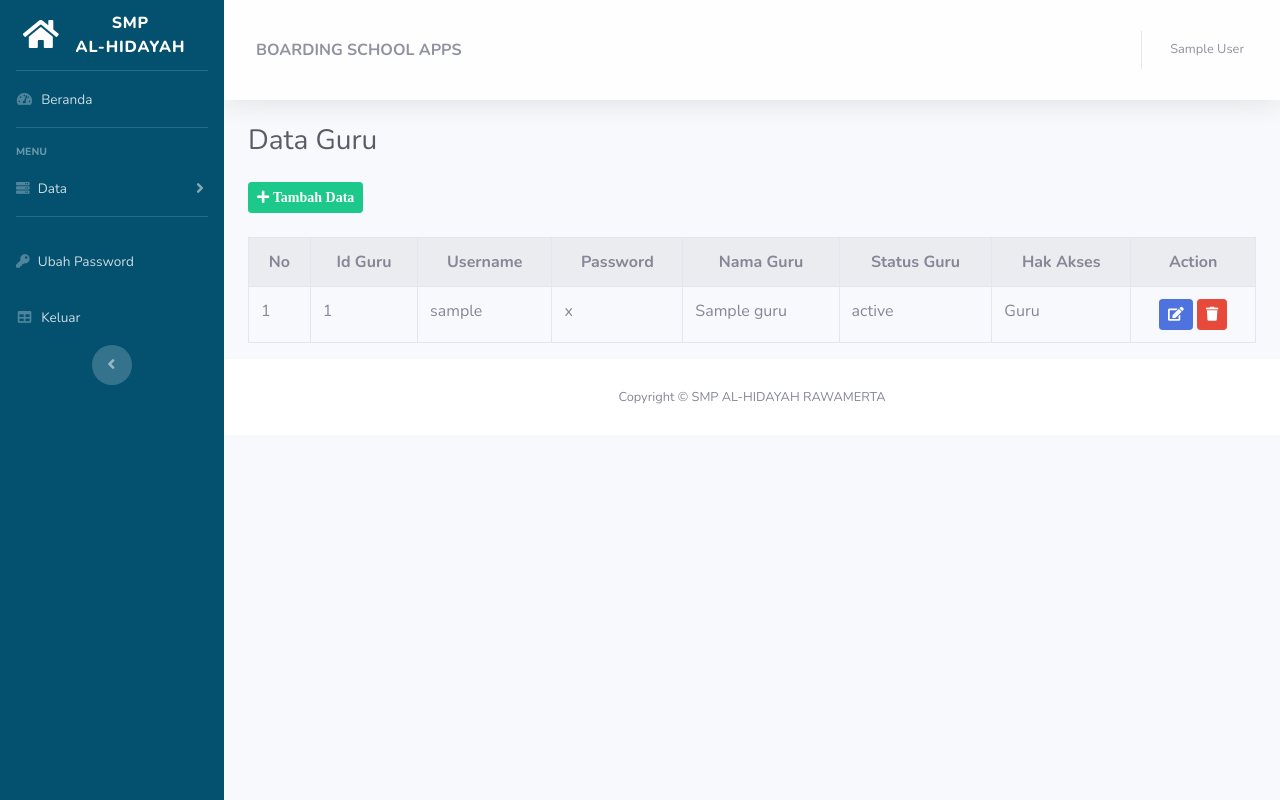
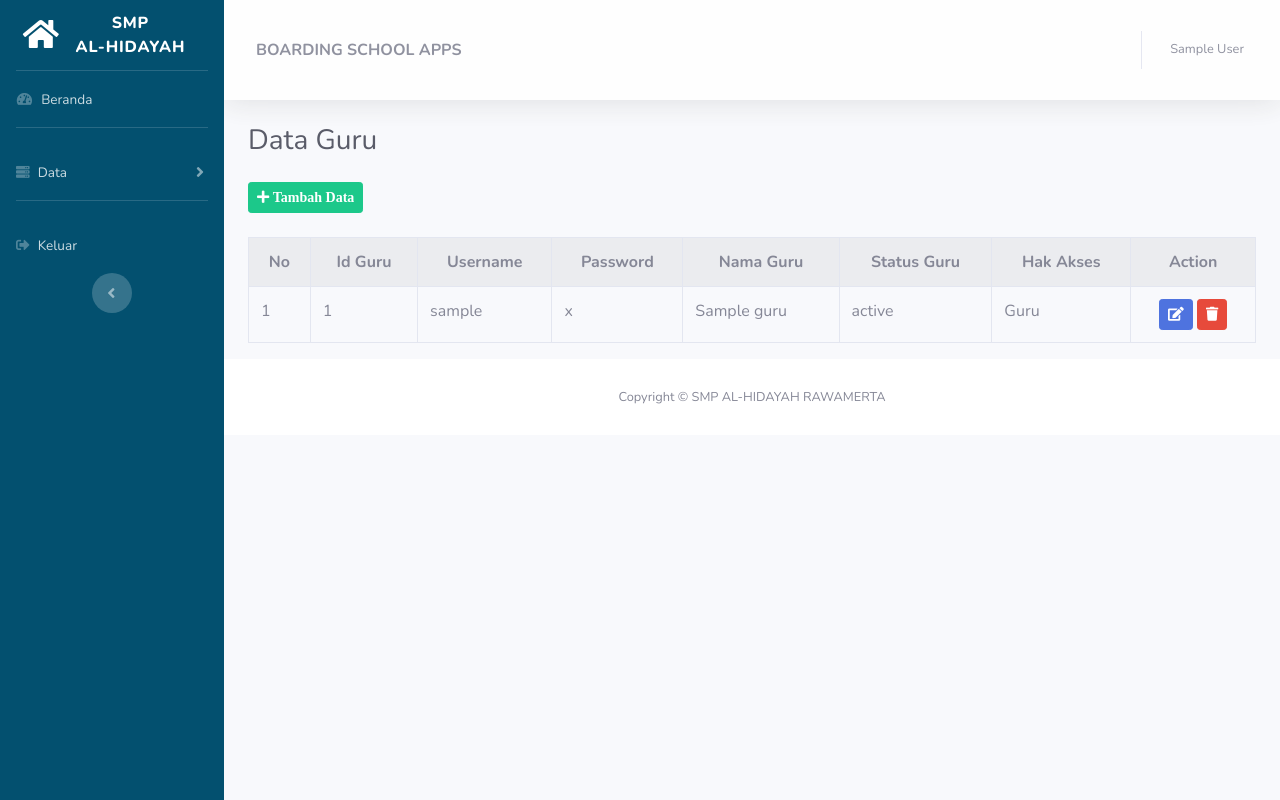
Before and after one commit to PBOIF2SCHOOLAPPS/websmpalhidayah, a CodeIgniter app: page /websmpalhidayah/index.php/admin/dataguru/index in a window 1280 px wide. Run offline with CodeIgniter, Linux system fonts and the light colour scheme; the visitor is signed in with stand-in values (Sample User, id 1); tables that the repository leaves empty or names only in its code hold one stand-in row (values such as "Sample post").

Commit message:
Atos Rengse

```diff
--- a/application/controllers/admin/DataGuru.php
+++ b/application/controllers/admin/DataGuru.php
@@ -31,7 +31,7 @@ class dataGuru extends CI_Controller
         } else {
             $id_guru    = $this->input->post('id_guru');
             $username    = $this->input->post('username');
-            $password    = md5($this->input->post('password'));
+            $password    = $this->input->post('password');
             $nama_guru    = $this->input->post('nama_guru');
             $status_guru    = $this->input->post('status_guru');
             $hak_akses    = $this->input->post('hak_akses');
@@ -75,7 +75,7 @@ class dataGuru extends CI_Controller
         } else {
             $id_guru    = $this->input->post('id_guru');
             $username    = $this->input->post('username');
-            $password    = md5($this->input->post('password'));
+            $password    = $this->input->post('password');
             $nama_guru    = $this->input->post('nama_guru');
             $status_guru    = $this->input->post('status_guru');
             $hak_akses    = $this->input->post('hak_akses');
--- a/application/controllers/admin/DataSiswa.php
+++ b/application/controllers/admin/DataSiswa.php
@@ -79,7 +79,7 @@ class dataSiswa extends CI_Controller
         } else {
             $id_siswa    = $this->input->post('id_siswa');
             $username    = $this->input->post('username');
-            $password   = md5($this->input->post('password'));
+            $password   = $this->input->post('password');
             $nama_siswa    = $this->input->post('nama_siswa');
             $nama_kelas    = $this->input->post('nama_kelas');
             $nama_orangtua    = $this->input->post('nama_orangtua');
--- a/application/views/login.php
+++ b/application/views/login.php
@@ -30,9 +30,6 @@
                                         <hr>
                                     </form>
                                     <hr>
-                                    <div class="text-center">
-                                        <a class="small" href="forgot-password.html">Forgot Password?</a>
-                                    </div>
                                 </div>
                             </div>
                         </div>
--- a/application/views/template_admin/bar.php
+++ b/application/views/template_admin/bar.php
@@ -28,10 +28,6 @@
             <!-- Divider -->
             <hr class="sidebar-divider">
 
-            <!-- Heading -->
-            <div class="sidebar-heading">
-                Menu
-            </div>
 
             <!-- Nav Data -->
             <li class="nav-item">
@@ -51,17 +47,10 @@
             <hr class="sidebar-divider">
 
 
-            <!-- Ubah Password Nav -->
-            <li class="nav-item">
-                <a class="nav-link" href="charts.html">
-                    <i class="fas fa-key"></i>
-                    <span>Ubah Password</span></a>
-            </li>
-
             <!-- Keluar Nav -->
             <li class="nav-item">
                 <a class="nav-link" href="<?php echo base_url('admin/Dashboard/logout') ?>">
-                    <i class="fas fa-fw fa-table"></i>
+                    <i class="fas fa-sign-out-alt"></i>
                     <span>Keluar</span></a>
             </li>
 
```
